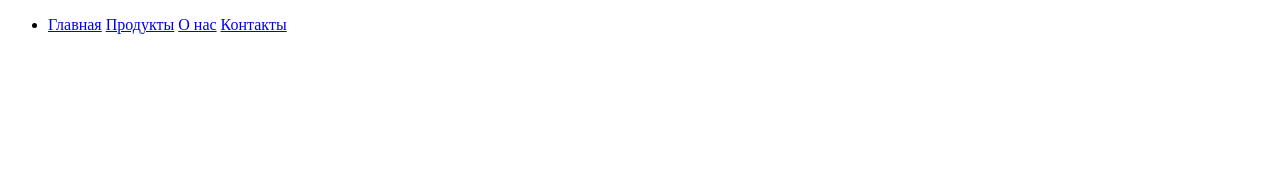
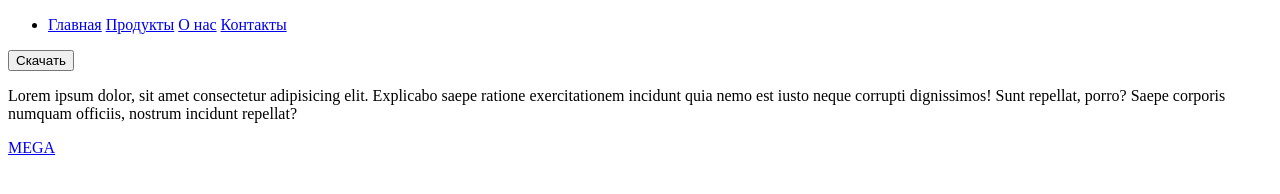
Before and after one commit to Takhir28/05-01, a plain HTML site: page index.html in a window 1280 px wide. Drawn offline with Linux system fonts and the light colour scheme.

Commit message:
feat:test-footer

```diff
--- a/index.html
+++ b/index.html
@@ -18,5 +18,10 @@
 			</ul>
 		</nav>
 	</header>
+	<footer>
+		<button>Скачать</button>
+		<p>Lorem ipsum dolor, sit amet consectetur adipisicing elit. Explicabo saepe ratione exercitationem incidunt quia nemo est iusto neque corrupti dignissimos! Sunt repellat, porro? Saepe corporis numquam officiis, nostrum incidunt repellat?</p>
+		<a href="#">MEGA</a>
+	</footer>
 </body>
 </html>
```
